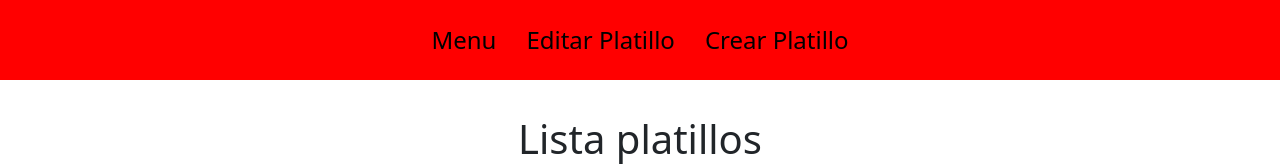
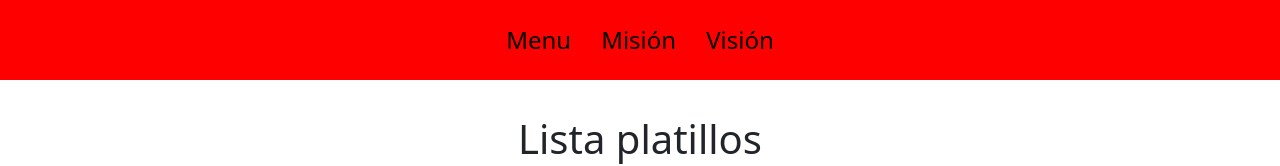
Before and after one commit to Alex981110/CRUD_Restaurante, a React (Create React App) app: page /restaurante in a window 1280 px wide. Shown: the top 166 px of the page. Built offline with nearby package versions, Linux system fonts and the light colour scheme.

Commit message:
[Fix](SideBarMenu)

```diff
--- a/src/components/common/SideBarMenu.jsx
+++ b/src/components/common/SideBarMenu.jsx
@@ -12,13 +12,13 @@ const SideBarMenu = () => {
           </Link>
         </li>
         <li className="nav-item">
-          <Link to="/EditarPlatillo">
-            <label className={Styles.links}>Editar Platillo</label>
+          <Link to="/restaurante/mision">
+            <label className={Styles.links}>Misión</label>
           </Link>
         </li>
         <li className="nav-item">
-          <Link to="/CrearPlatillo">
-            <label className={Styles.links}>Crear Platillo</label>
+          <Link to="/restaurante/vision">
+            <label className={Styles.links}>Visión</label>
           </Link>
         </li>
       </ul>
```
